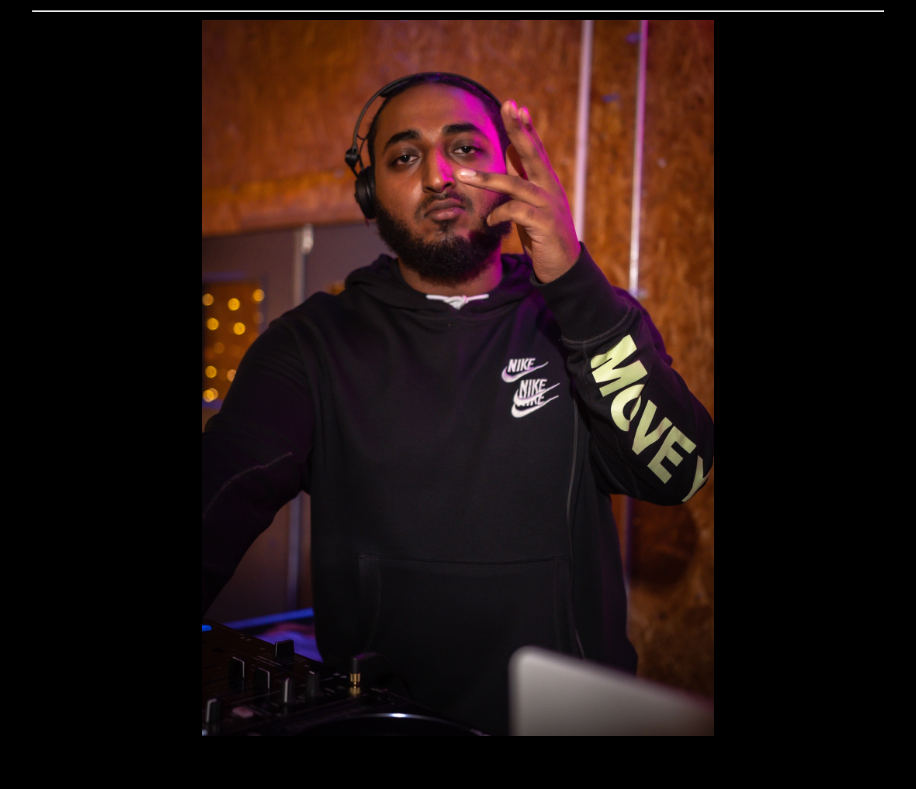
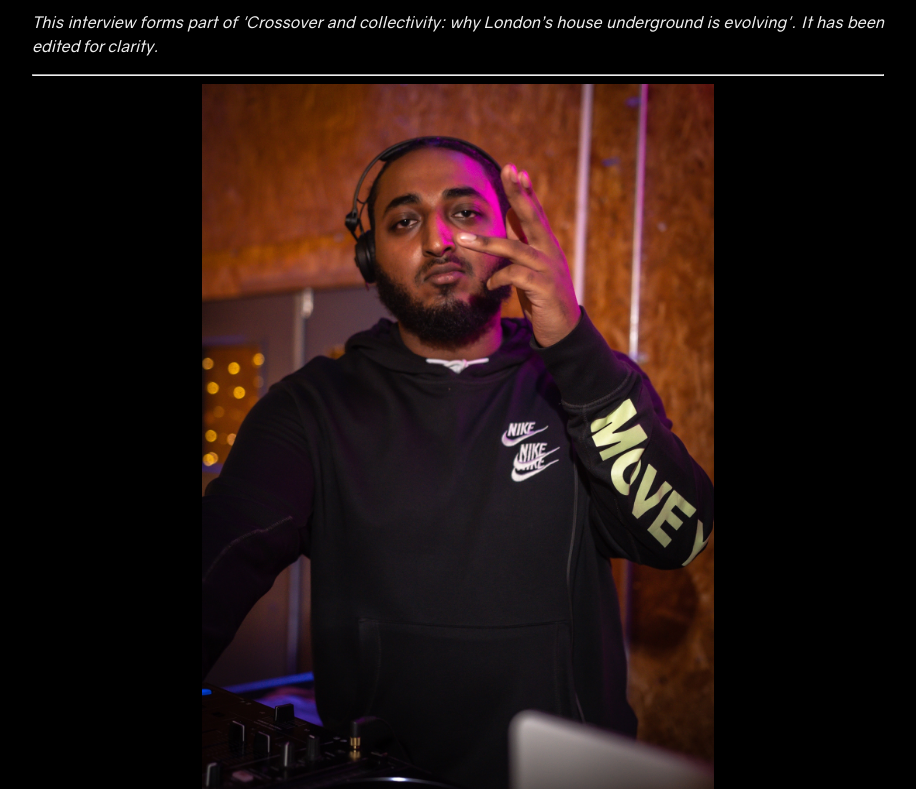
Before and after one commit to eventhestrong/eventhestrong.github.io, a plain HTML site: page marcusdamon.html in a window 1280 px wide. Shown: the part 123-912 px from the top of the page, without its empty margins (182-1098 px from the left). Drawn offline with Linux system fonts and the light colour scheme; files whose address does not match are found by name.

Commit message:
Update marcusdamon.html

```diff
--- a/marcusdamon.html
+++ b/marcusdamon.html
@@ -17,6 +17,8 @@
 			</nav>
 			<section class="content-section container2">
 				<h1 class="section-header">Marcus Damon - "To grow, you need everyone"</h1>
+			<i>This interview forms part of <a href="https://mixmag.net/feature/london-afro-house-underground-movement-evolving-south-africa-amapiano-afro-tech-funky-interview" target="blank">'Crossover and collectivity: why London’s house underground is evolving'.</a> It has been edited for clarity.</i><p>
+
 
 			<hr>
 			<img class="home-image" alt="Marcus Damon" src="images/marcus1.jpg">
```
